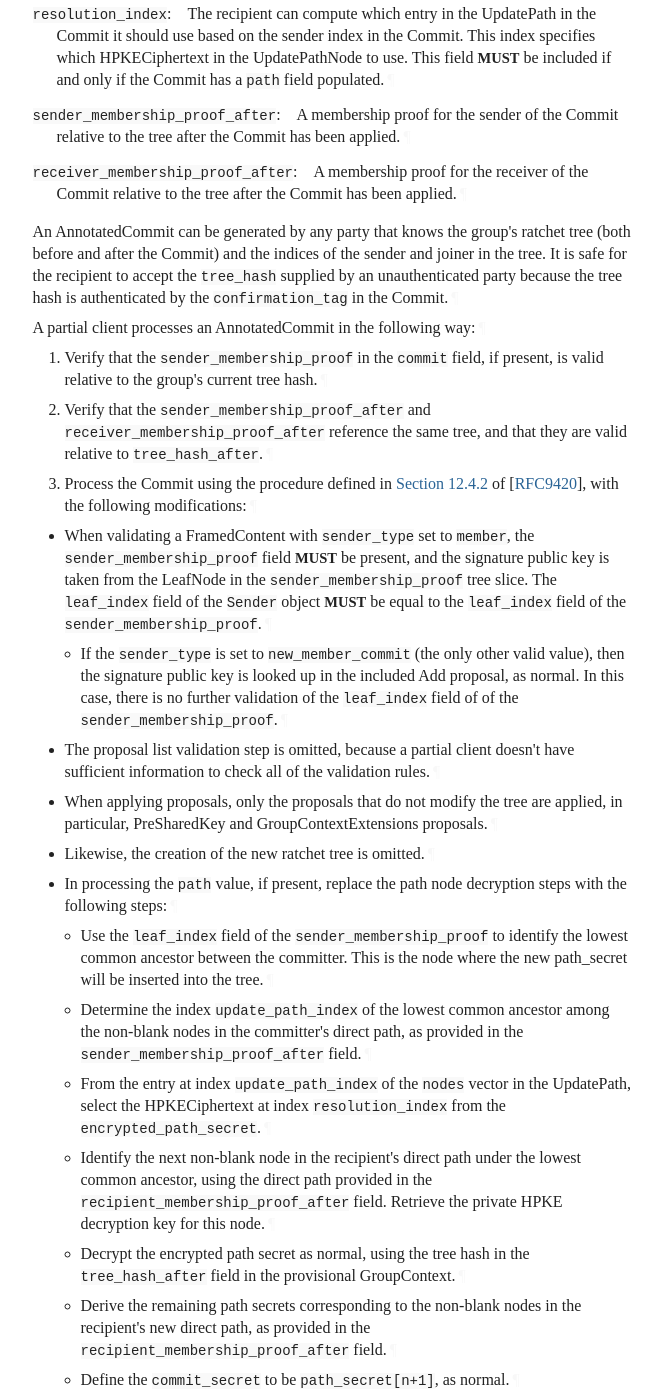
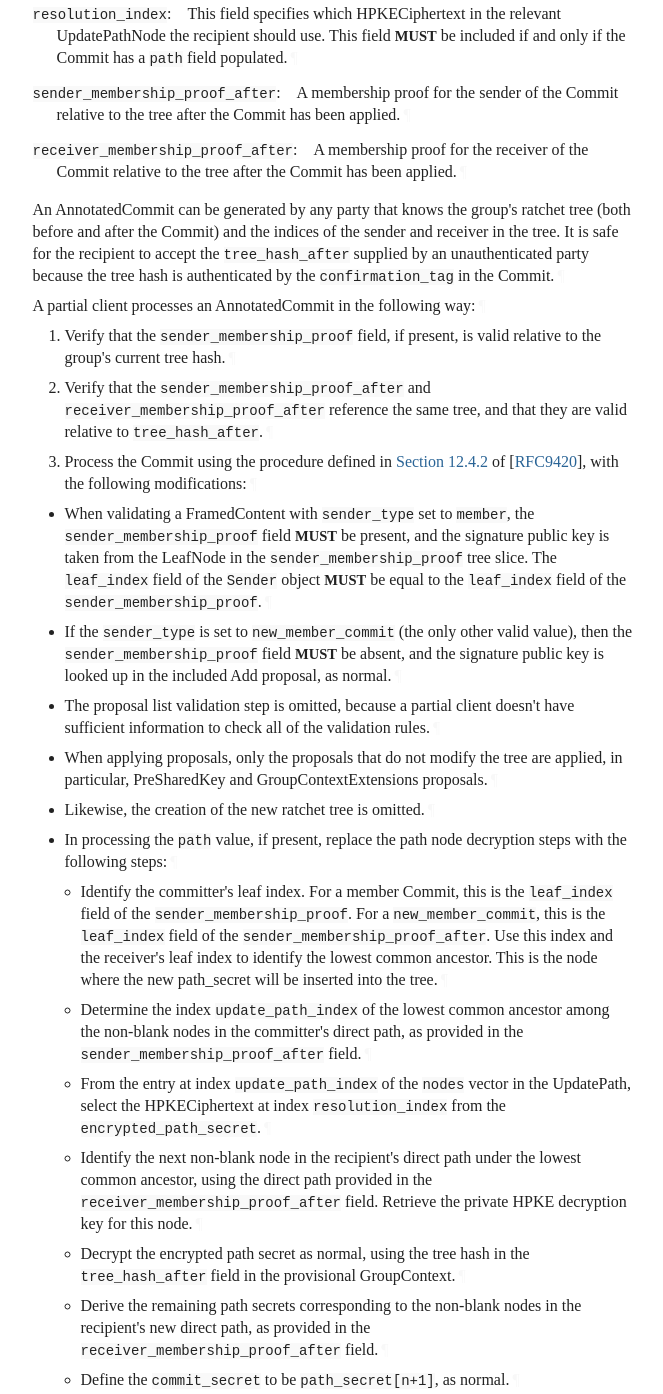
Before and after one commit to mlswg/mls-partial, a plain HTML site: page draft-ietf-mls-partial.html in a window 1280 px wide. Shown: the part 7774-9168 px from the top of the page, without its empty margins (92-755 px from the left). Drawn offline with Linux system fonts and the light colour scheme; a web font is replaced by a local one.

Commit message:
Script updating gh-pages from 7d75aaf. [ci skip]

```diff
--- a/draft-ietf-mls-partial.html
+++ b/draft-ietf-mls-partial.html
@@ -1812,10 +1812,9 @@ epoch in which the Commit is sent. This field <span class="bcp14">MUST</span> be
 <dt id="section-10-4.7">
 <code>resolution_index</code>:</dt>
         <dd style="margin-left: 1.5em" id="section-10-4.8">
-          <p id="section-10-4.8.1">The recipient can compute which entry in the UpdatePath in the Commit it
-should use based on the sender index in the Commit. This index specifies which
-HPKECiphertext in the UpdatePathNode to use. This field <span class="bcp14">MUST</span> be included if and
-only if the Commit has a <code>path</code> field populated.<a href="#section-10-4.8.1" class="pilcrow">¶</a></p>
+          <p id="section-10-4.8.1">This field specifies which HPKECiphertext in the relevant UpdatePathNode the
+recipient should use. This field <span class="bcp14">MUST</span> be included if and only if the Commit has
+a <code>path</code> field populated.<a href="#section-10-4.8.1" class="pilcrow">¶</a></p>
 </dd>
         <dd class="break"></dd>
 <dt id="section-10-4.9">
@@ -1834,15 +1833,16 @@ Commit has been applied.<a href="#section-10-4.12.1" class="pilcrow">¶</a></p>
       <dd class="break"></dd>
 </dl>
 <p id="section-10-5">An AnnotatedCommit can be generated by any party that knows the group's ratchet
-tree (both before and after the Commit) and the indices of the sender and joiner
-in the tree. It is safe for the recipient to accept the <code>tree_hash</code> supplied by
-an unauthenticated party because the tree hash is authenticated by the
+tree (both before and after the Commit) and the indices of the sender and
+receiver in the tree. It is safe for the recipient to accept the
+<code>tree_hash_after</code> supplied by an unauthenticated party because the tree hash is
+authenticated by the
 <code>confirmation_tag</code> in the Commit.<a href="#section-10-5" class="pilcrow">¶</a></p>
 <p id="section-10-6">A partial client processes an AnnotatedCommit in the following way:<a href="#section-10-6" class="pilcrow">¶</a></p>
 <ol start="1" type="1" class="normal type-1" id="section-10-7">
 <li id="section-10-7.1">
-          <p id="section-10-7.1.1">Verify that the <code>sender_membership_proof</code> in the <code>commit</code> field, if present,
-is valid relative to the group's current tree hash.<a href="#section-10-7.1.1" class="pilcrow">¶</a></p>
+          <p id="section-10-7.1.1">Verify that the <code>sender_membership_proof</code> field, if present, is valid
+relative to the group's current tree hash.<a href="#section-10-7.1.1" class="pilcrow">¶</a></p>
 </li>
         <li id="section-10-7.2">
           <p id="section-10-7.2.1">Verify that the <code>sender_membership_proof_after</code> and
@@ -1860,62 +1860,62 @@ valid relative to <code>tree_hash_after</code>.<a href="#section-10-7.2.1" class
 key is taken from the LeafNode in the <code>sender_membership_proof</code> tree slice.
 The <code>leaf_index</code> field of the <code>Sender</code> object <span class="bcp14">MUST</span> be equal to the
 <code>leaf_index</code> field of the <code>sender_membership_proof</code>.<a href="#section-10-8.1.1" class="pilcrow">¶</a></p>
+</li>
+        <li class="normal" id="section-10-8.2">
+          <p id="section-10-8.2.1">If the <code>sender_type</code> is set to <code>new_member_commit</code> (the only other valid
+value), then the <code>sender_membership_proof</code> field <span class="bcp14">MUST</span> be absent, and the
+signature public key is looked up in the included Add proposal, as normal.<a href="#section-10-8.2.1" class="pilcrow">¶</a></p>
+</li>
+        <li class="normal" id="section-10-8.3">
+          <p id="section-10-8.3.1">The proposal list validation step is omitted, because a partial client doesn't
+have sufficient information to check all of the validation rules.<a href="#section-10-8.3.1" class="pilcrow">¶</a></p>
+</li>
+        <li class="normal" id="section-10-8.4">
+          <p id="section-10-8.4.1">When applying proposals, only the proposals that do not modify the tree are
+applied, in particular, PreSharedKey and GroupContextExtensions proposals.<a href="#section-10-8.4.1" class="pilcrow">¶</a></p>
+</li>
+        <li class="normal" id="section-10-8.5">
+          <p id="section-10-8.5.1">Likewise, the creation of the new ratchet tree is omitted.<a href="#section-10-8.5.1" class="pilcrow">¶</a></p>
+</li>
+        <li class="normal" id="section-10-8.6">
+          <p id="section-10-8.6.1">In processing the <code>path</code> value, if present, replace the path node decryption
+steps with the following steps:<a href="#section-10-8.6.1" class="pilcrow">¶</a></p>
 <ul class="normal">
-<li class="normal" id="section-10-8.1.2.1">
-              <p id="section-10-8.1.2.1.1">If the <code>sender_type</code> is set to <code>new_member_commit</code> (the only other valid
-value), then the signature public key is looked up in the included Add
-proposal, as normal. In this case, there is no further validation of the
-<code>leaf_index</code> field of of the <code>sender_membership_proof</code>.<a href="#section-10-8.1.2.1.1" class="pilcrow">¶</a></p>
-</li>
-          </ul>
-</li>
-        <li class="normal" id="section-10-8.2">
-          <p id="section-10-8.2.1">The proposal list validation step is omitted, because a partial client doesn't
-have sufficient information to check all of the validation rules.<a href="#section-10-8.2.1" class="pilcrow">¶</a></p>
-</li>
-        <li class="normal" id="section-10-8.3">
-          <p id="section-10-8.3.1">When applying proposals, only the proposals that do not modify the tree are
-applied, in particular, PreSharedKey and GroupContextExtensions proposals.<a href="#section-10-8.3.1" class="pilcrow">¶</a></p>
-</li>
-        <li class="normal" id="section-10-8.4">
-          <p id="section-10-8.4.1">Likewise, the creation of the new ratchet tree is omitted.<a href="#section-10-8.4.1" class="pilcrow">¶</a></p>
-</li>
-        <li class="normal" id="section-10-8.5">
-          <p id="section-10-8.5.1">In processing the <code>path</code> value, if present, replace the path node decryption
-steps with the following steps:<a href="#section-10-8.5.1" class="pilcrow">¶</a></p>
-<ul class="normal">
-<li class="normal" id="section-10-8.5.2.1">
-              <p id="section-10-8.5.2.1.1">Use the <code>leaf_index</code> field of the <code>sender_membership_proof</code> to identify
-the lowest common ancestor between the committer. This is the node where
-the new path_secret will be inserted into the tree.<a href="#section-10-8.5.2.1.1" class="pilcrow">¶</a></p>
-</li>
-            <li class="normal" id="section-10-8.5.2.2">
-              <p id="section-10-8.5.2.2.1">Determine the index <code>update_path_index</code> of the lowest common ancestor
+<li class="normal" id="section-10-8.6.2.1">
+              <p id="section-10-8.6.2.1.1">Identify the committer's leaf index. For a member Commit, this is the
+<code>leaf_index</code> field of the <code>sender_membership_proof</code>. For a
+<code>new_member_commit</code>, this is the <code>leaf_index</code> field of the
+<code>sender_membership_proof_after</code>. Use this index and the receiver's leaf
+index to identify the lowest common ancestor. This is the node where the
+new path_secret will be inserted into the tree.<a href="#section-10-8.6.2.1.1" class="pilcrow">¶</a></p>
+</li>
+            <li class="normal" id="section-10-8.6.2.2">
+              <p id="section-10-8.6.2.2.1">Determine the index <code>update_path_index</code> of the lowest common ancestor
 among the non-blank nodes in the committer's direct path, as provided in
-the <code>sender_membership_proof_after</code> field.<a href="#section-10-8.5.2.2.1" class="pilcrow">¶</a></p>
-</li>
-            <li class="normal" id="section-10-8.5.2.3">
-              <p id="section-10-8.5.2.3.1">From the entry at index <code>update_path_index</code> of the <code>nodes</code> vector in the
+the <code>sender_membership_proof_after</code> field.<a href="#section-10-8.6.2.2.1" class="pilcrow">¶</a></p>
+</li>
+            <li class="normal" id="section-10-8.6.2.3">
+              <p id="section-10-8.6.2.3.1">From the entry at index <code>update_path_index</code> of the <code>nodes</code> vector in the
 UpdatePath, select the HPKECiphertext at index <code>resolution_index</code> from the
-<code>encrypted_path_secret</code>.<a href="#section-10-8.5.2.3.1" class="pilcrow">¶</a></p>
-</li>
-            <li class="normal" id="section-10-8.5.2.4">
-              <p id="section-10-8.5.2.4.1">Identify the next non-blank node in the recipient's direct path under the
+<code>encrypted_path_secret</code>.<a href="#section-10-8.6.2.3.1" class="pilcrow">¶</a></p>
+</li>
+            <li class="normal" id="section-10-8.6.2.4">
+              <p id="section-10-8.6.2.4.1">Identify the next non-blank node in the recipient's direct path under the
 lowest common ancestor, using the direct path provided in the
-<code>recipient_membership_proof_after</code> field. Retrieve the private HPKE
-decryption key for this node.<a href="#section-10-8.5.2.4.1" class="pilcrow">¶</a></p>
-</li>
-            <li class="normal" id="section-10-8.5.2.5">
-              <p id="section-10-8.5.2.5.1">Decrypt the encrypted path secret as normal, using the tree hash in the
-<code>tree_hash_after</code> field in the provisional GroupContext.<a href="#section-10-8.5.2.5.1" class="pilcrow">¶</a></p>
-</li>
-            <li class="normal" id="section-10-8.5.2.6">
-              <p id="section-10-8.5.2.6.1">Derive the remaining path secrets corresponding to the non-blank nodes in
+<code>receiver_membership_proof_after</code> field. Retrieve the private HPKE
+decryption key for this node.<a href="#section-10-8.6.2.4.1" class="pilcrow">¶</a></p>
+</li>
+            <li class="normal" id="section-10-8.6.2.5">
+              <p id="section-10-8.6.2.5.1">Decrypt the encrypted path secret as normal, using the tree hash in the
+<code>tree_hash_after</code> field in the provisional GroupContext.<a href="#section-10-8.6.2.5.1" class="pilcrow">¶</a></p>
+</li>
+            <li class="normal" id="section-10-8.6.2.6">
+              <p id="section-10-8.6.2.6.1">Derive the remaining path secrets corresponding to the non-blank nodes in
 the recipient's new direct path, as provided in the
-<code>recipient_membership_proof_after</code> field.<a href="#section-10-8.5.2.6.1" class="pilcrow">¶</a></p>
-</li>
-            <li class="normal" id="section-10-8.5.2.7">
-              <p id="section-10-8.5.2.7.1">Define the <code>commit_secret</code> to be <code>path_secret[n+1]</code>, as normal.<a href="#section-10-8.5.2.7.1" class="pilcrow">¶</a></p>
+<code>receiver_membership_proof_after</code> field.<a href="#section-10-8.6.2.6.1" class="pilcrow">¶</a></p>
+</li>
+            <li class="normal" id="section-10-8.6.2.7">
+              <p id="section-10-8.6.2.7.1">Define the <code>commit_secret</code> to be <code>path_secret[n+1]</code>, as normal.<a href="#section-10-8.6.2.7.1" class="pilcrow">¶</a></p>
 </li>
           </ul>
 </li>
```
Also changed, not shown: draft-ietf-mls-partial.txt (+20 -20 lines), index.html (+1 -1 lines).
